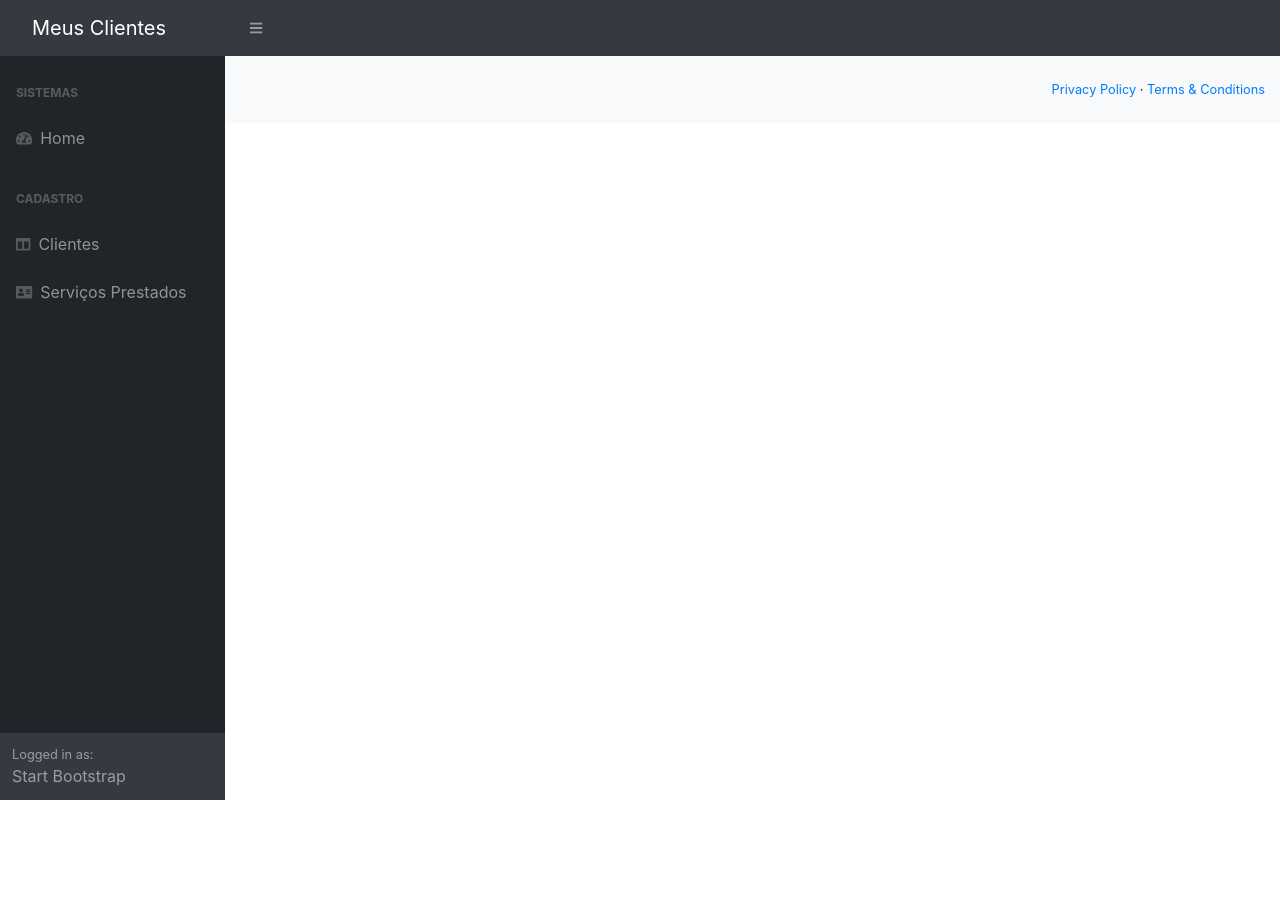
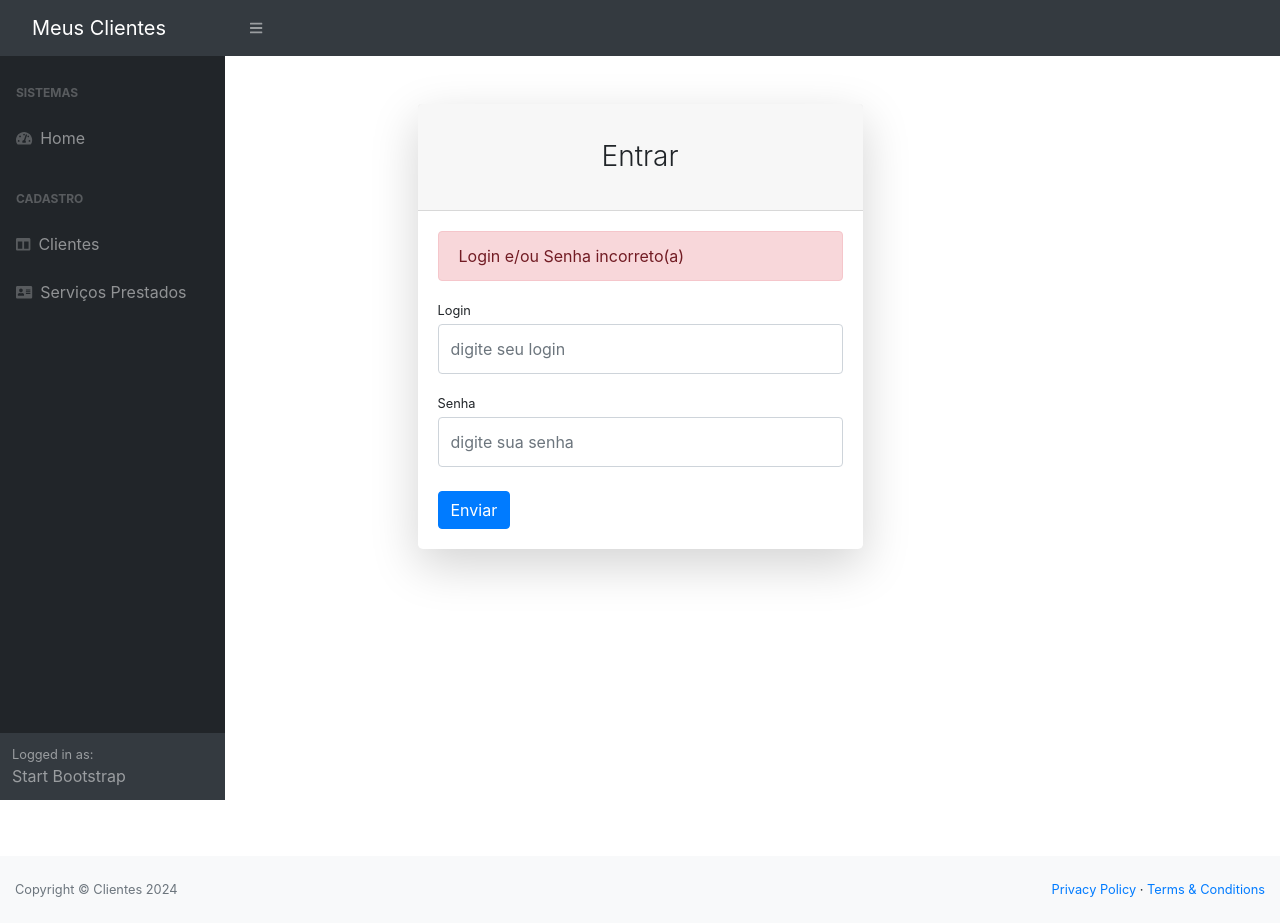
Before and after one commit to EmanuelSergio/SpringBoot-Angular-FullStack, an Angular app in the folder Project/clientes-app/: page /login in a window 1280 px wide. Before the commit this address led to /. Before the commit the page ends 800 px from the top, so only its background shows below. Built offline with nearby package versions, Linux system fonts and the light colour scheme.

Commit message:
criando formulario de login

```diff
--- a/Project/clientes-app/src/app/app-routing.module.ts
+++ b/Project/clientes-app/src/app/app-routing.module.ts
@@ -1,8 +1,10 @@
 import { NgModule } from '@angular/core';
 import { RouterModule, Routes } from '@angular/router';
 import { HomeComponent } from './home/home.component';
+import { LoginComponent } from './login/login.component';
 
 const routes: Routes = [
+  {path: 'login', component: LoginComponent},
   { path: 'home', component: HomeComponent}
 ];
 
--- /dev/null
+++ b/Project/clientes-app/src/app/login/login.component.html
@@ -0,0 +1,48 @@
+<div id="layoutAuthentication">
+  <div id="layoutAuthentication_content">
+    <main>
+      <div class="container">
+          <div class="row justify-content-center">
+              <div class="col-lg-5">
+                <div class="card shadow-lg border-0 rounded-lg mt-5">
+                  <div class="card-header">
+                    <h3 class="text-center font-weight-light my-4">
+                      Entrar
+                    </h3>
+                  </div>
+
+                  <div class="card-body">
+                    <div class="alert alert-danger">
+                      Login e/ou Senha incorreto(a)
+                    </div>
+
+                    <form #loginForm="ngForm" (submit)="onSubmit()">
+                      <div class="form-group">
+                        <label class="small mb-1">Login</label>
+                        <input type="text" name="username"
+                        [(ngModel)]="username" class="form-control py-4" placeholder="digite seu login">
+                      </div>
+
+                      <div class="form-group">
+                        <label class="small mb-1">Senha</label>
+                        <input type="password" name="password"
+                        [(ngModel)]="password" class="form-control py-4" placeholder="digite sua senha">
+                      </div>
+
+                    <div class="form-group d-flex align-items-center justify-content-between mt-4 mb-0">
+                      <button type="submit" class="btn btn-primary">
+                        Enviar
+                      </button>
+                    </div>
+
+                  </form>
+
+                  </div>
+
+                </div>
+              </div>
+          </div>
+      </div>
+    </main>
+  </div>
+</div>
--- /dev/null
+++ b/Project/clientes-app/src/app/login/login.component.ts
@@ -0,0 +1,23 @@
+import { Component } from '@angular/core';
+
+@Component({
+  selector: 'app-login',
+  templateUrl: './login.component.html',
+  styleUrl: './login.component.css'
+})
+export class LoginComponent {
+
+  username?:string;
+  password?:string;
+  loginError?: boolean;
+
+  constructor(){
+  }
+
+  onSubmit(){
+    console.log(`User: ${this.username}, Pass: ${this.password}`);
+
+  }
+
+
+}
```
Also changed, not shown: Project/clientes-app/src/app/app.module.ts (+6 -2 lines), Project/clientes-app/src/app/login/login.component.css (added).
